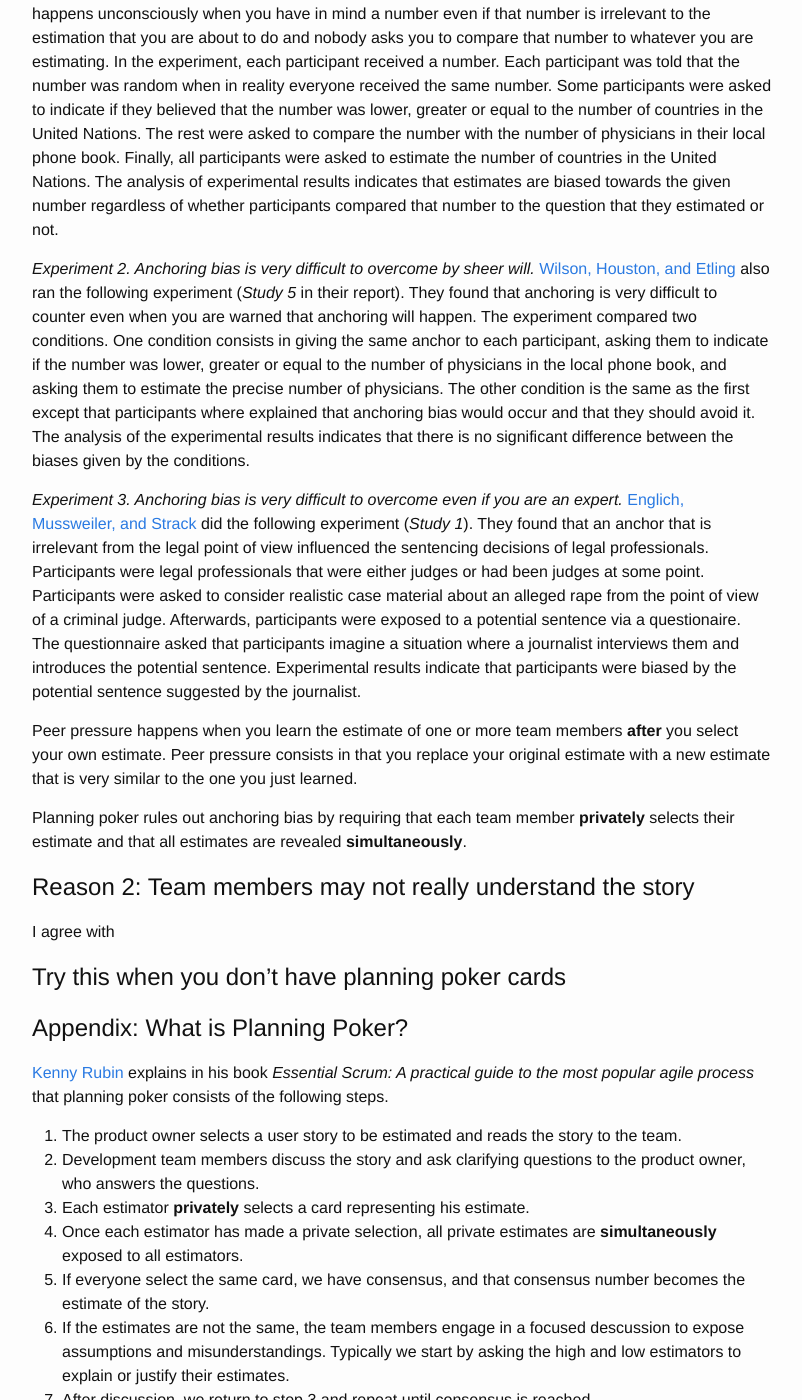
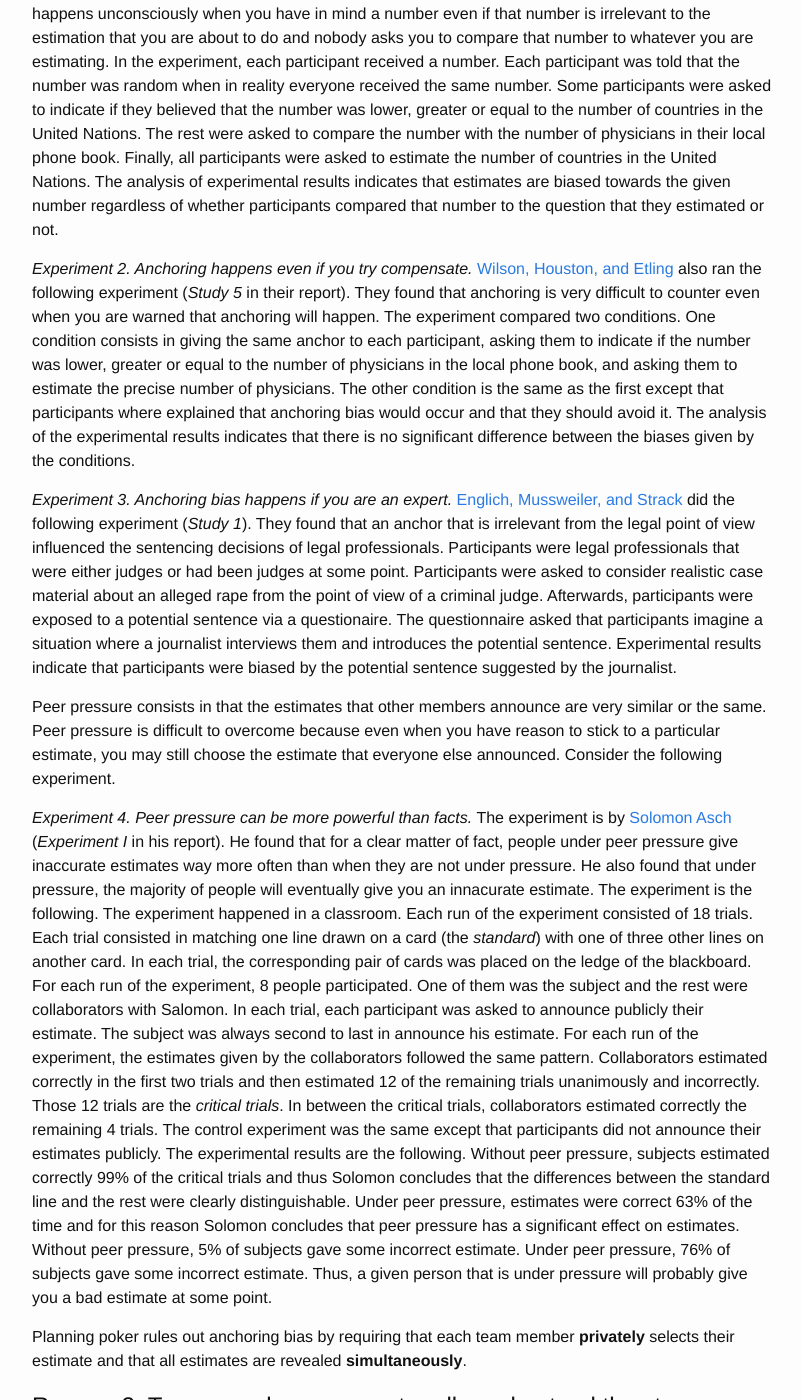
Before and after one commit to mrrusof/mrrusof.github.io, a Jekyll site: the page built from _posts/2016-09-09-planning-poker-is-not-a-game.markdown, in a window 1280 px wide and 1400 px high, scrolled down 756 px. Shown: the whole window, without its empty margins (238-1040 px from the left). Built offline with Jekyll 4.4.1, drawn with Linux system fonts in a browser that asks for light colours; comment, search, counter and statistics services are not loaded.

Commit message:
WIP Write "Planning Poker Is Not a Game".

```diff
--- a/_posts/2016-09-09-planning-poker-is-not-a-game.markdown
+++ b/_posts/2016-09-09-planning-poker-is-not-a-game.markdown
@@ -183,7 +183,7 @@ none of the anchoring conditions differed significantly from each
 other.
 -->
 
-_Experiment 2. Anchoring bias is very difficult to overcome by sheer will._
+_Experiment 2. Anchoring happens even if you try compensate._
 [Wilson, Houston, and Etling](#wilson) also ran the following experiment (_Study
 5_ in their report).
 They found that anchoring is very difficult to counter even when you
@@ -222,7 +222,7 @@ potential sentence suggested by the journalist.
 
 -->
 
-_Experiment 3. Anchoring bias is very difficult to overcome even if you are an expert._
+_Experiment 3. Anchoring bias happens if you are an expert._
 [Englich, Mussweiler, and Strack](#englich) did the following
 experiment (_Study 1_).
 They found that an anchor that is irrelevant from the legal point of
@@ -322,14 +322,28 @@ Quantitative results:
   upon the subject.
 - The number of incorrect estimates may vary from 0 to 12 for each run
   of the experiment.
-- How often subjects erred in critical trials?
-  -
+- How often subjects erred in critical trials? Table 3 shows frequency
+  distribution of errors on critical trials.
+  - Errorless performances
+    - Control group had 95% of errorless performances.
+    - Experimental groups had 25% of errorless performances.
+  - Errors in critical trials
+    - Control group had less than 1% of errors in critical trials.
+    - Experimental groups had 37% of errors in critical trials.
+  - The differences between the control and experimental groups are
+    highly significant.
 
 Conclusion:
 1. Each unanimous wrong majority produced a marked and significant
    distortion in the reported estimates.
-2. The preponderance of estimates was independent of the majority.
-
+2. In critical trials, the majority of estimates was correct.
+3. Under no peer pressure, estimates are more accurate and vary less.
+4. Some subjects may resist very well peer pressure, while others may
+   follow the majority all the time.
+   - 24% of subjects gave errorless estimates
+   - 28% of subjects gave majority-determined estimates, from 8 to 12
+     times.
+   - The rest of the subjects (48%) had errors from 1 to 7 times.
 -->
 
 <!--
@@ -339,11 +353,54 @@ Brandstetter et al. 2014.
 Conclusion: Robots do not create peer pressure.
 -->
 
-Peer pressure happens when you learn the estimate of one or more team
-members **after** you select your own estimate.
-Peer pressure consists in that you replace your original estimate with
-a new estimate that is very similar to the one you just learned.
+Peer pressure consists in that the estimates that other members
+announce are very similar or the same.
+Peer pressure is difficult to overcome because even when you have
+reason to stick to a particular estimate, you may still choose the
+estimate that everyone else announced.
+Consider the following experiment.
 
+_Experiment 4. Peer pressure can be more powerful than facts._
+The experiment is by [Solomon Asch](#solomon) (_Experiment I_ in
+his report).
+He found that for a clear matter of fact, people under peer pressure
+give inaccurate estimates way more often than when they are not under
+pressure.
+He also found that under pressure, the majority of people will
+eventually give you an innacurate estimate.
+The experiment is the following.
+The experiment happened in a classroom.
+Each run of the experiment consisted of 18 trials.
+Each trial consisted in matching one line drawn on a card (the
+_standard_) with one of three other lines on another card.
+In each trial, the corresponding pair of cards was placed on the ledge
+of the blackboard.
+For each run of the experiment, 8 people participated.
+One of them was the subject and the rest were collaborators with
+Salomon.
+In each trial, each participant was asked to announce publicly their
+estimate.
+The subject was always second to last in announce his estimate.
+For each run of the experiment, the estimates given by the
+collaborators followed the same pattern.
+Collaborators estimated correctly in the first two trials and then
+estimated 12 of the remaining trials unanimously and incorrectly.
+Those 12 trials are the _critical trials_.
+In between the critical trials, collaborators estimated correctly the
+remaining 4 trials.
+The control experiment was the same except that participants did not
+announce their estimates publicly.
+The experimental results are the following.
+Without peer pressure, subjects estimated correctly 99% of the critical
+trials and thus Solomon concludes that the differences between the
+standard line and the rest were clearly distinguishable.
+Under peer pressure, estimates were correct 63% of the time and for
+this reason Solomon concludes that peer pressure has a significant
+effect on estimates.
+Without peer pressure, 5% of subjects gave some incorrect estimate.
+Under peer pressure, 76% of subjects gave some incorrect estimate.
+Thus, a given person that is under pressure will probably give you a
+bad estimate at some point.
 
 Planning poker rules out anchoring bias by requiring that each team
 member **privately** selects their estimate and that all estimates are
```
